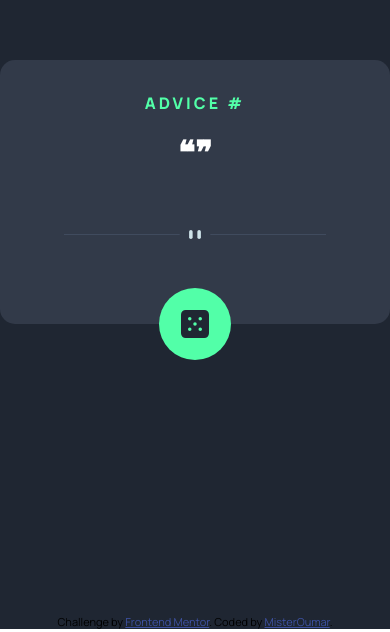
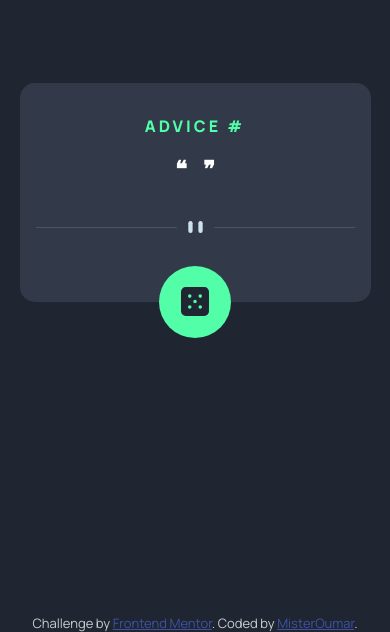
Before and after one commit to misterOumar/advice-generator-app-main, a plain HTML site: page index.html in a window 390 px wide. Shown: the part 230-862 px from the top of the page. Drawn offline with Linux system fonts and the light colour scheme; no server answers.

Commit message:
first commit

```diff
--- a/app.js
+++ b/app.js
@@ -7,12 +7,11 @@ function randomAdvice() {
   fetch(api_link)
     .then((res) => res.json())
     .then((result) => {
-      console.log(result);
       advice_id.innerText = result.slip.id;
       advice_content.innerText = result.slip.advice;
     });
 }
 
+randomAdvice();
+
 advice_generator.addEventListener("click", randomAdvice);
-
-randomAdvice();
--- a/style.css
+++ b/style.css
@@ -38,7 +38,8 @@ main {
 
 .advice_box {
   position: relative;
-  width: 40rem;
+  width: 90%;
+  max-width: 40rem;
   background: var(--dark-grayish-blue);
   padding: 2rem 4rem;
   border-radius: 15px;
@@ -55,9 +56,11 @@ main {
 }
 .advice::before {
   content: "\275D";
+  margin-right: 0.5rem;
 }
 .advice::after {
   content: "\275E";
+  margin-left: 0.5rem;
 }
 .divider {
   margin: 3rem 0;
@@ -90,9 +93,23 @@ main {
   height: 40%;
 }
 .attribution {
-  font-size: 11px;
+  font-size: 13px;
   text-align: center;
+  color: #ffffffc2;
 }
 .attribution a {
   color: hsl(228, 45%, 44%);
 }
+
+/* MEDIA QUERIE FOR PHONE */
+@media screen and (max-width: 1000px) {
+  .advice_box {
+    padding: 2rem 1rem;
+  }
+  .advice {
+    font-size: 1.4rem;
+  }
+  .divider {
+    margin: 2rem 0;
+  }
+}
```
